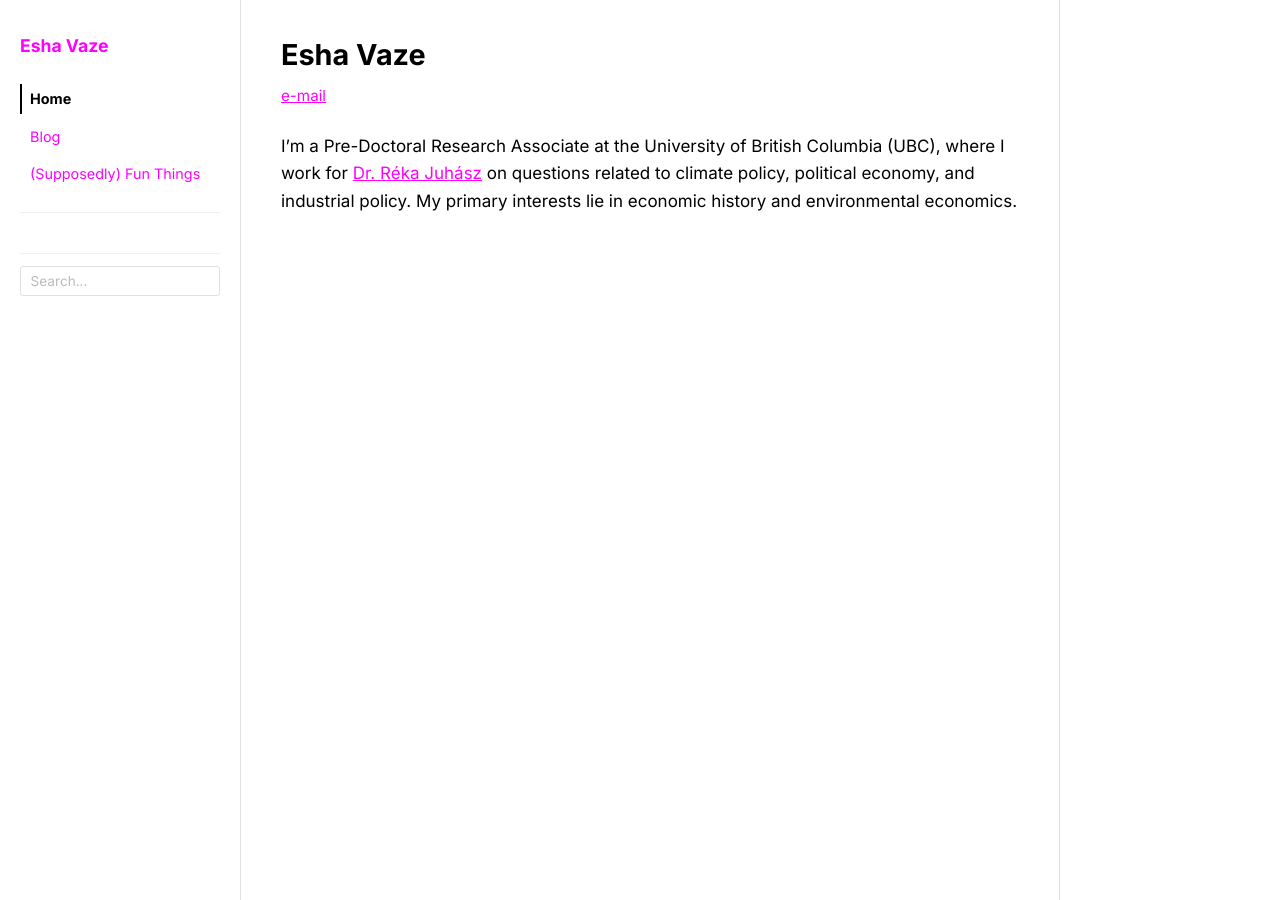
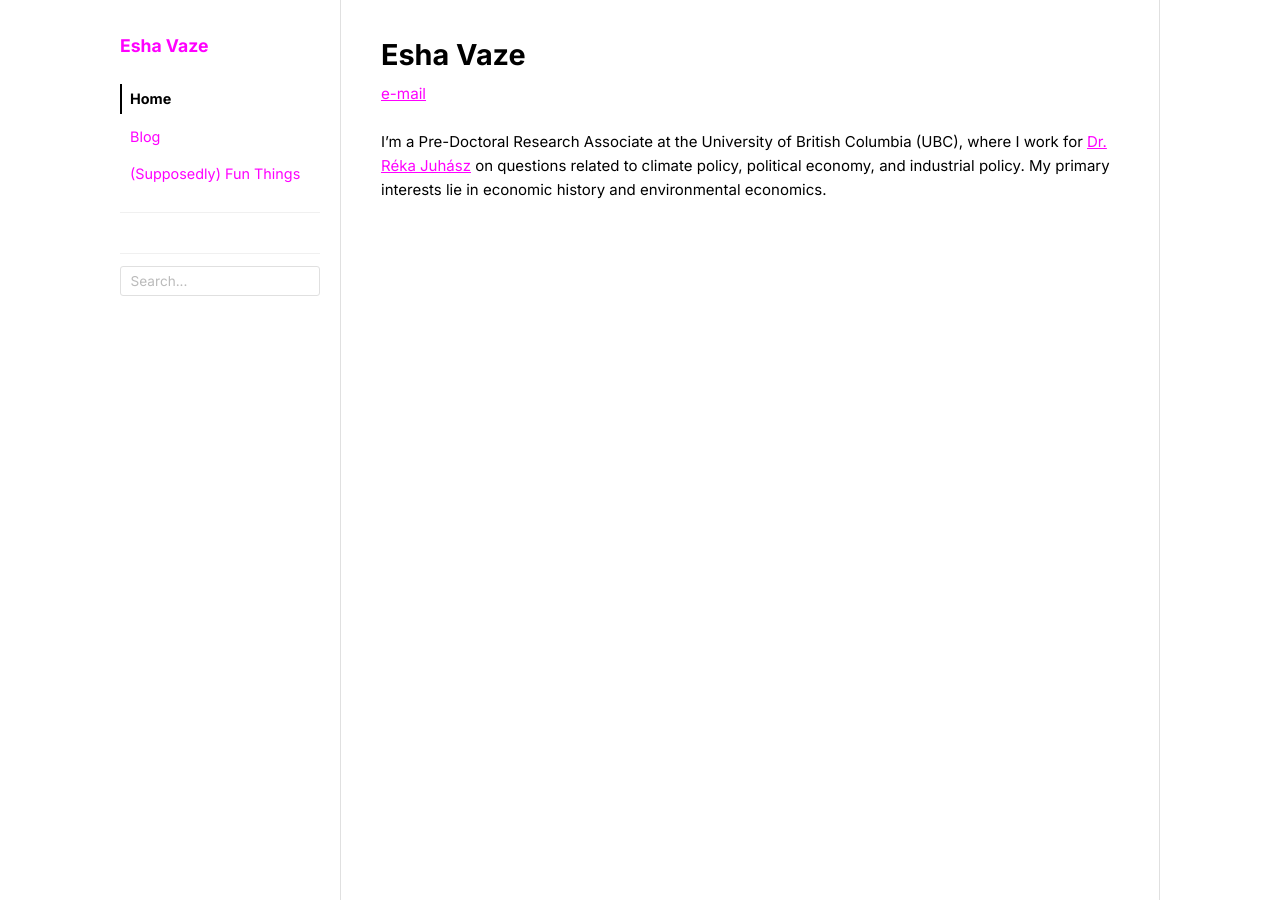
Before and after one commit to vaze-esha/vaze-esha.github.io, a Jekyll site: the page built from index.md, in a window 1280 px wide. Built offline with Jekyll 4.4.1, drawn with Linux system fonts in a browser that asks for light colours.

Commit message:
Center content and reduce font size to 15px
- body { max-width: 1080px; margin: 0 auto } centers the sidebar+content block
  with equal left/right margins at wide viewports
- font-size: 17px → 15px throughout

Co-Authored-By: Claude Sonnet 4.6 <noreply@anthropic.com>

```diff
--- a/assets/css/style.css
+++ b/assets/css/style.css
@@ -15,8 +15,10 @@ body {
   font-family: 'Inter', -apple-system, BlinkMacSystemFont, "Segoe UI", sans-serif;
   color: black;
   background-color: white;
-  font-size: 17px;
+  font-size: 15px;
   line-height: 1.6;
+  max-width: 1080px;
+  margin: 0 auto;
 }
 
 /* ── Sidebar ── */
```
Also changed, not shown: 2 other files.
